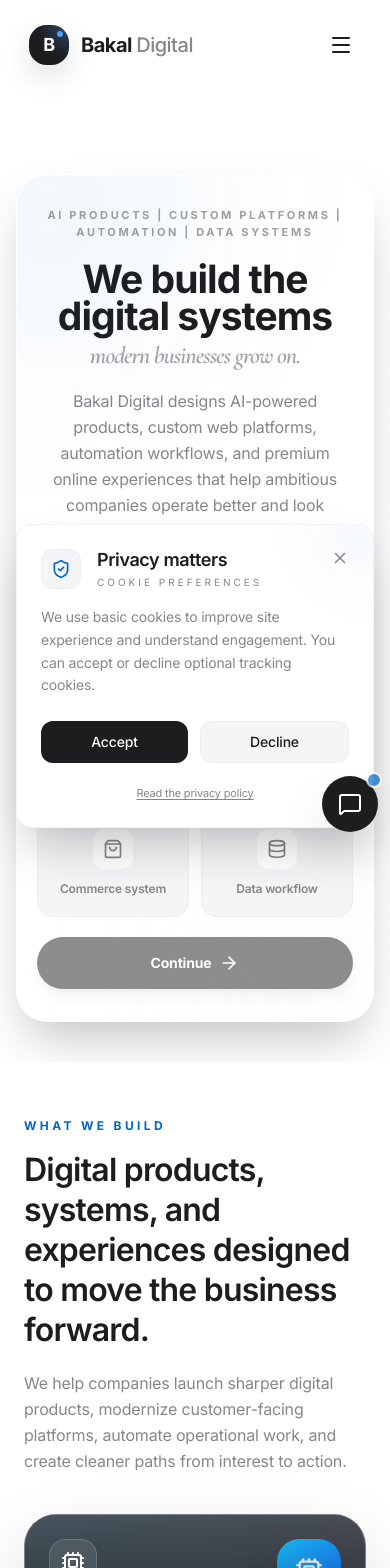
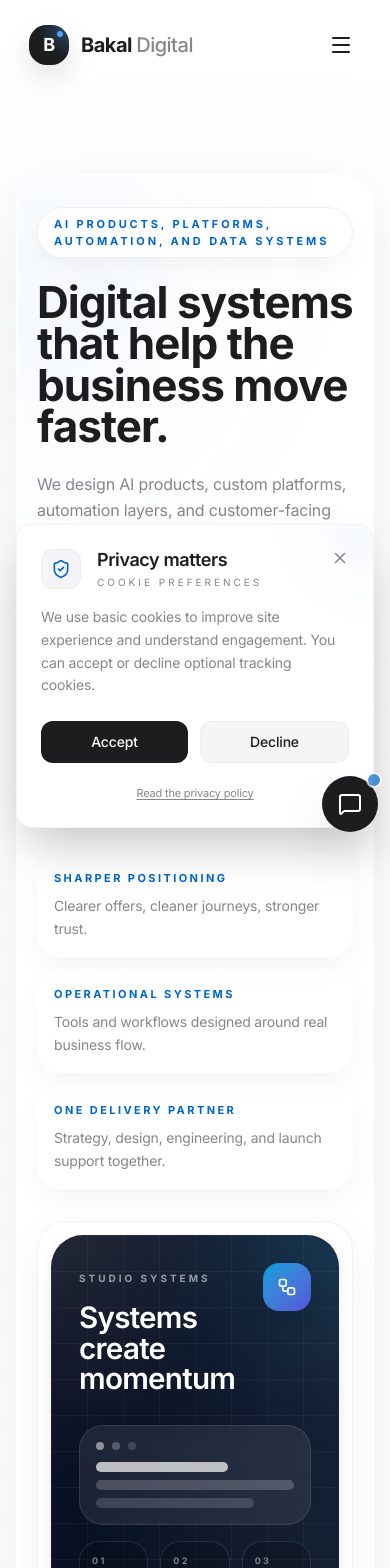
Before and after one commit to bakaltech/bakal-digital, a React (Vite) app: page / in a window 390 px wide. Shown: the top 1568 px of the page. Built offline with nearby package versions, Linux system fonts and the light colour scheme.

Commit message:
Redesign homepage hero

```diff
--- a/src/components/InteractiveHero.tsx
+++ b/src/components/InteractiveHero.tsx
@@ -1,5 +1,7 @@
 import React, { useEffect } from 'react';
 import { motion, useMotionValue, useSpring, useTransform } from 'motion/react';
+import { ArrowRight, MessageSquare } from 'lucide-react';
+import { Link } from 'react-router-dom';
 import LeadsGrid from './LeadsGrid';
 import BrandedVisual from './BrandedVisual';
 
@@ -30,88 +32,138 @@
   const layer3Y = useTransform(smoothY, [-0.5, 0.5], [28, -28]);
   const layer4Y = useTransform(smoothY, [-0.5, 0.5], [-28, 28]);
 
+  const openChat = () => {
+    window.dispatchEvent(new CustomEvent('open-chat'));
+  };
+
   return (
-    <section className="relative min-h-[700px] sm:min-h-[820px] md:min-h-[900px] w-full overflow-hidden bg-paper flex items-center justify-center pt-24 sm:pt-32 md:pt-36 pb-10 sm:pb-14">
-      <div className="absolute inset-0 z-0 opacity-0 md:opacity-42 pointer-events-none scale-105 md:scale-110 rotate-[-3deg] md:rotate-[-6deg]">
-        <motion.div style={{ x: layer1X }} className="absolute top-[4%] left-[-18%] flex gap-4 sm:gap-6 md:gap-8 whitespace-nowrap">
+    <section className="relative min-h-[760px] lg:min-h-[920px] w-full overflow-hidden bg-paper pt-24 sm:pt-30 md:pt-34 pb-14 sm:pb-18 md:pb-22">
+      <div className="absolute inset-0 bg-[radial-gradient(circle_at_top_left,_rgba(0,102,204,0.07),_transparent_34%),radial-gradient(circle_at_bottom_right,_rgba(0,102,204,0.06),_transparent_28%)]" />
+
+      <div className="absolute inset-0 z-0 opacity-0 lg:opacity-30 pointer-events-none scale-105 rotate-[-4deg]">
+        <motion.div style={{ x: layer1X }} className="absolute top-[8%] left-[-14%] flex gap-6 whitespace-nowrap">
           {Array.from({ length: 6 }).map((_, i) => (
-            <div key={`l1-${i}`} className="h-20 w-36 sm:h-28 sm:w-48 md:h-40 md:w-72 shrink-0 rounded-[1.25rem] sm:rounded-[1.75rem] overflow-hidden shadow-xl md:shadow-2xl">
+            <div key={`l1-${i}`} className="h-28 w-48 xl:h-36 xl:w-64 shrink-0 rounded-[1.75rem] overflow-hidden shadow-xl">
               <BrandedVisual variant={galleryVariants[i % galleryVariants.length]} compact title="" />
             </div>
           ))}
         </motion.div>
 
-        <motion.div style={{ x: layer2X }} className="absolute top-[30%] right-[-24%] flex gap-4 sm:gap-6 md:gap-8 whitespace-nowrap">
+        <motion.div style={{ x: layer2X }} className="absolute top-[48%] right-[-16%] flex gap-6 whitespace-nowrap">
           {Array.from({ length: 6 }).map((_, i) => (
-            <div key={`l2-${i}`} className="h-20 w-36 sm:h-28 sm:w-48 md:h-40 md:w-72 shrink-0 rounded-[1.25rem] sm:rounded-[1.75rem] overflow-hidden shadow-xl md:shadow-2xl">
+            <div key={`l2-${i}`} className="h-28 w-48 xl:h-36 xl:w-64 shrink-0 rounded-[1.75rem] overflow-hidden shadow-xl">
               <BrandedVisual variant={galleryVariants[(i + 2) % galleryVariants.length]} compact title="" />
             </div>
           ))}
         </motion.div>
 
-        <motion.div style={{ y: layer3Y }} className="absolute left-[8%] top-[-40%] hidden md:flex flex-col gap-8">
-          {Array.from({ length: 6 }).map((_, i) => (
-            <div key={`l3-${i}`} className="h-40 w-72 shrink-0 rounded-[1.75rem] overflow-hidden shadow-2xl">
+        <motion.div style={{ y: layer3Y }} className="absolute left-[3%] top-[-12%] hidden xl:flex flex-col gap-6">
+          {Array.from({ length: 4 }).map((_, i) => (
+            <div key={`l3-${i}`} className="h-36 w-64 shrink-0 rounded-[1.75rem] overflow-hidden shadow-xl">
               <BrandedVisual variant={galleryVariants[(i + 1) % galleryVariants.length]} compact title="" />
             </div>
           ))}
         </motion.div>
 
-        <motion.div style={{ y: layer4Y }} className="absolute right-[8%] top-[-40%] hidden md:flex flex-col gap-8">
-          {Array.from({ length: 6 }).map((_, i) => (
-            <div key={`l4-${i}`} className="h-40 w-72 shrink-0 rounded-[1.75rem] overflow-hidden shadow-2xl">
+        <motion.div style={{ y: layer4Y }} className="absolute right-[4%] top-[-10%] hidden xl:flex flex-col gap-6">
+          {Array.from({ length: 4 }).map((_, i) => (
+            <div key={`l4-${i}`} className="h-36 w-64 shrink-0 rounded-[1.75rem] overflow-hidden shadow-xl">
               <BrandedVisual variant={galleryVariants[(i + 3) % galleryVariants.length]} compact title="" />
             </div>
           ))}
         </motion.div>
       </div>
 
-      <div className="absolute inset-0 z-[5] bg-gradient-to-b from-paper/75 via-paper/92 to-paper/55 md:from-paper/42 md:via-paper/74 md:to-paper/38 backdrop-blur-[3px]" />
+      <div className="absolute inset-0 z-[5] bg-gradient-to-b from-paper/84 via-paper/94 to-paper/84 lg:from-paper/68 lg:via-paper/88 lg:to-paper/78 backdrop-blur-[2px]" />
 
-      <div className="relative z-10 max-w-7xl mx-auto px-4 sm:px-6 w-full flex flex-col items-center">
+      <div className="relative z-10 max-w-7xl mx-auto px-4 sm:px-6 lg:px-8 w-full">
         <motion.div
-          initial={{ opacity: 0, y: 40 }}
+          initial={{ opacity: 0, y: 34 }}
           animate={{ opacity: 1, y: 0 }}
-          transition={{ duration: 1, ease: [0.16, 1, 0.3, 1] }}
-          className="glass px-5 py-8 sm:px-8 sm:py-10 md:px-12 md:py-14 rounded-[2rem] sm:rounded-[3rem] shadow-2xl max-w-[64rem] w-full text-center relative overflow-hidden"
+          transition={{ duration: 0.95, ease: [0.16, 1, 0.3, 1] }}
+          className="relative overflow-hidden rounded-[2rem] sm:rounded-[2.75rem] border border-white/60 bg-white/74 px-5 py-6 sm:px-8 sm:py-8 lg:px-10 lg:py-10 shadow-[0_28px_80px_rgba(17,19,21,0.08)] backdrop-blur-2xl"
         >
-          <div className="absolute -top-24 -left-24 w-64 h-64 bg-accent/8 blur-[100px] rounded-full" />
-          <div className="absolute -bottom-24 -right-24 w-64 h-64 bg-brand-200/8 blur-[100px] rounded-full" />
-          <div className="absolute inset-x-0 top-0 h-px bg-gradient-to-r from-transparent via-white/60 to-transparent" />
+          <div className="absolute -left-20 top-0 h-56 w-56 rounded-full bg-accent/8 blur-[110px]" />
+          <div className="absolute bottom-0 right-0 h-56 w-56 rounded-full bg-sky-200/25 blur-[120px]" />
+          <div className="absolute inset-x-0 top-0 h-px bg-gradient-to-r from-transparent via-white to-transparent" />
 
-          <p className="text-[11px] sm:text-xs text-brand-400 font-bold tracking-[0.24em] sm:tracking-[0.35em] uppercase opacity-80 mb-5 sm:mb-7">
-            AI Products | Custom Platforms | Automation | Data Systems
-          </p>
+          <div className="grid items-start gap-8 lg:grid-cols-[minmax(0,1fr)_minmax(22rem,29rem)] lg:gap-10 xl:gap-14">
+            <div className="relative z-10 pt-2 lg:pt-4">
+              <div className="inline-flex items-center rounded-full border border-brand-100/70 bg-white/80 px-4 py-2 text-[11px] font-bold uppercase tracking-[0.26em] text-accent shadow-[0_10px_24px_rgba(17,19,21,0.04)]">
+                AI Products, Platforms, Automation, and Data Systems
+              </div>
 
-          <h1 className="text-[clamp(2.35rem,10vw,5.8rem)] font-bold text-ink leading-[0.96] tracking-tight mb-5 sm:mb-8 max-w-[12ch] mx-auto">
-            We build the digital systems <br />
-            <span className="block mt-2 text-[clamp(1.5rem,6vw,3rem)] text-brand-300 italic serif leading-[1.05]">
-              modern businesses grow on.
-            </span>
-          </h1>
+              <h1 className="mt-6 max-w-[11ch] text-[clamp(2.75rem,8vw,5.75rem)] font-bold leading-[0.94] text-ink">
+                Digital systems that help the business move faster.
+              </h1>
 
-          <p className="text-base sm:text-[1.1rem] md:text-[1.25rem] text-brand-400 font-normal leading-relaxed mb-7 sm:mb-9 max-w-[38rem] mx-auto">
-            Bakal Digital designs AI-powered products, custom web platforms, automation workflows, and premium online experiences that help ambitious companies operate better and look sharper.
-          </p>
+              <p className="mt-6 max-w-[37rem] text-base leading-relaxed text-brand-400 sm:text-[1.08rem] md:text-[1.2rem]">
+                We design AI products, custom platforms, automation layers, and customer-facing digital systems that make sales clearer, operations smoother, and growth easier to support.
+              </p>
 
-          <div className="w-full max-w-[46rem] mx-auto">
-            <LeadsGrid />
+              <div className="mt-7 flex flex-col gap-3 sm:flex-row sm:flex-wrap">
+                <Link
+                  to="/contact"
+                  className="inline-flex min-h-14 items-center justify-center gap-2 rounded-full bg-ink px-7 py-4 text-sm font-semibold text-white shadow-lg transition-colors hover:bg-accent"
+                >
+                  Start a Project
+                  <ArrowRight className="h-4 w-4" />
+                </Link>
+                <button
+                  type="button"
+                  onClick={openChat}
+                  className="inline-flex min-h-14 items-center justify-center gap-2 rounded-full border border-brand-100 bg-white/88 px-7 py-4 text-sm font-semibold text-ink shadow-[0_10px_24px_rgba(17,19,21,0.04)] transition-colors hover:border-accent hover:text-accent"
+                >
+                  <MessageSquare className="h-4 w-4" />
+                  Open Quick Brief
+                </button>
+                <Link
+                  to="/services"
+                  className="inline-flex min-h-14 items-center justify-center gap-2 rounded-full border border-transparent px-4 py-4 text-sm font-semibold text-brand-400 transition-colors hover:text-ink"
+                >
+                  See Services
+                  <ArrowRight className="h-4 w-4" />
+                </Link>
+              </div>
+
+              <div className="mt-8 grid gap-3 sm:grid-cols-3">
+                {[
+                  ['Sharper positioning', 'Clearer offers, cleaner journeys, stronger trust.'],
+                  ['Operational systems', 'Tools and workflows designed around real business flow.'],
+                  ['One delivery partner', 'Strategy, design, engineering, and launch support together.'],
+                ].map(([title, detail]) => (
+                  <div key={title} className="rounded-[1.5rem] border border-white/60 bg-white/72 p-4 shadow-[0_12px_28px_rgba(17,19,21,0.04)]">
+                    <p className="mb-2 text-[11px] font-bold uppercase tracking-[0.22em] text-accent">{title}</p>
+                    <p className="text-sm leading-relaxed text-brand-400">{detail}</p>
+                  </div>
+                ))}
+              </div>
+            </div>
+
+            <div className="relative z-10">
+              <div className="rounded-[1.8rem] sm:rounded-[2.25rem] border border-brand-100/60 bg-white/70 p-3 sm:p-4 shadow-[0_18px_44px_rgba(17,19,21,0.06)]">
+                <div className="overflow-hidden rounded-[1.6rem] border border-brand-100/40 shadow-lg">
+                  <BrandedVisual variant="studio" title="Systems create momentum" className="min-h-[16rem] sm:min-h-[18rem]" />
+                </div>
+                <div className="mt-4 rounded-[1.6rem] border border-brand-100/50 bg-white/82 p-4 sm:p-5">
+                  <div className="mb-4 flex items-center justify-between gap-4">
+                    <div>
+                      <p className="text-[11px] font-bold uppercase tracking-[0.24em] text-accent">Quick Project Intake</p>
+                      <p className="mt-2 max-w-[28rem] text-sm leading-relaxed text-brand-400">
+                        Choose what you want to improve first, then send a short brief so we can route the right next step.
+                      </p>
+                    </div>
+                    <div className="hidden sm:flex rounded-full border border-brand-100 bg-soft px-3 py-1.5 text-[10px] font-bold uppercase tracking-[0.24em] text-brand-400">
+                      Fastest path to contact
+                    </div>
+                  </div>
+                  <LeadsGrid />
+                </div>
+              </div>
+            </div>
           </div>
-
-          <p className="hidden sm:block mt-7 sm:mt-9 text-[10px] sm:text-xs text-brand-400 font-bold tracking-[0.24em] sm:tracking-[0.3em] uppercase opacity-60">
-            Strategy, product thinking, design, development, and launch support in one focused studio.
-          </p>
         </motion.div>
       </div>
-
-      <motion.div
-        animate={{ y: [0, 10, 0] }}
-        transition={{ duration: 2, repeat: Infinity }}
-        className="absolute bottom-8 md:bottom-12 left-1/2 -translate-x-1/2 hidden sm:flex flex-col items-center gap-2"
-      >
-        <div className="w-[1px] h-10 sm:h-12 bg-gradient-to-b from-accent to-transparent" />
-        <span className="text-[10px] font-bold uppercase tracking-[0.24em] sm:tracking-[0.3em] text-brand-400">Scroll</span>
-      </motion.div>
     </section>
   );
 }
--- a/src/components/LeadsGrid.tsx
+++ b/src/components/LeadsGrid.tsx
@@ -54,7 +54,7 @@
   };
 
   return (
-    <div className="w-full mx-auto mt-6 sm:mt-8">
+    <div className="w-full mx-auto">
       <AnimatePresence mode="wait">
         {step === 'needs' && (
           <motion.div key="needs-step" initial={{ opacity: 0, y: 20 }} animate={{ opacity: 1, y: 0 }} exit={{ opacity: 0, y: -20 }} className="space-y-5 sm:space-y-6">
```
